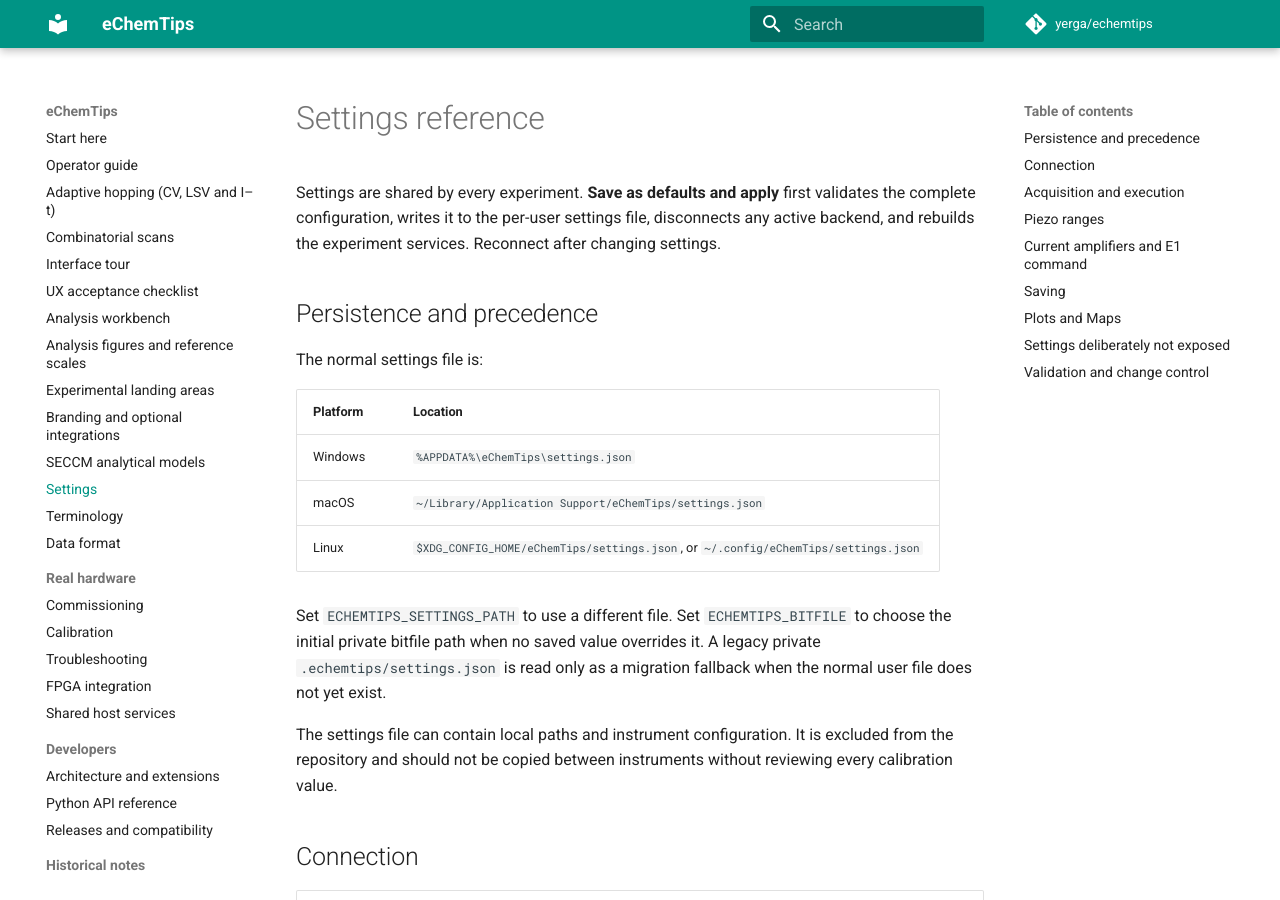
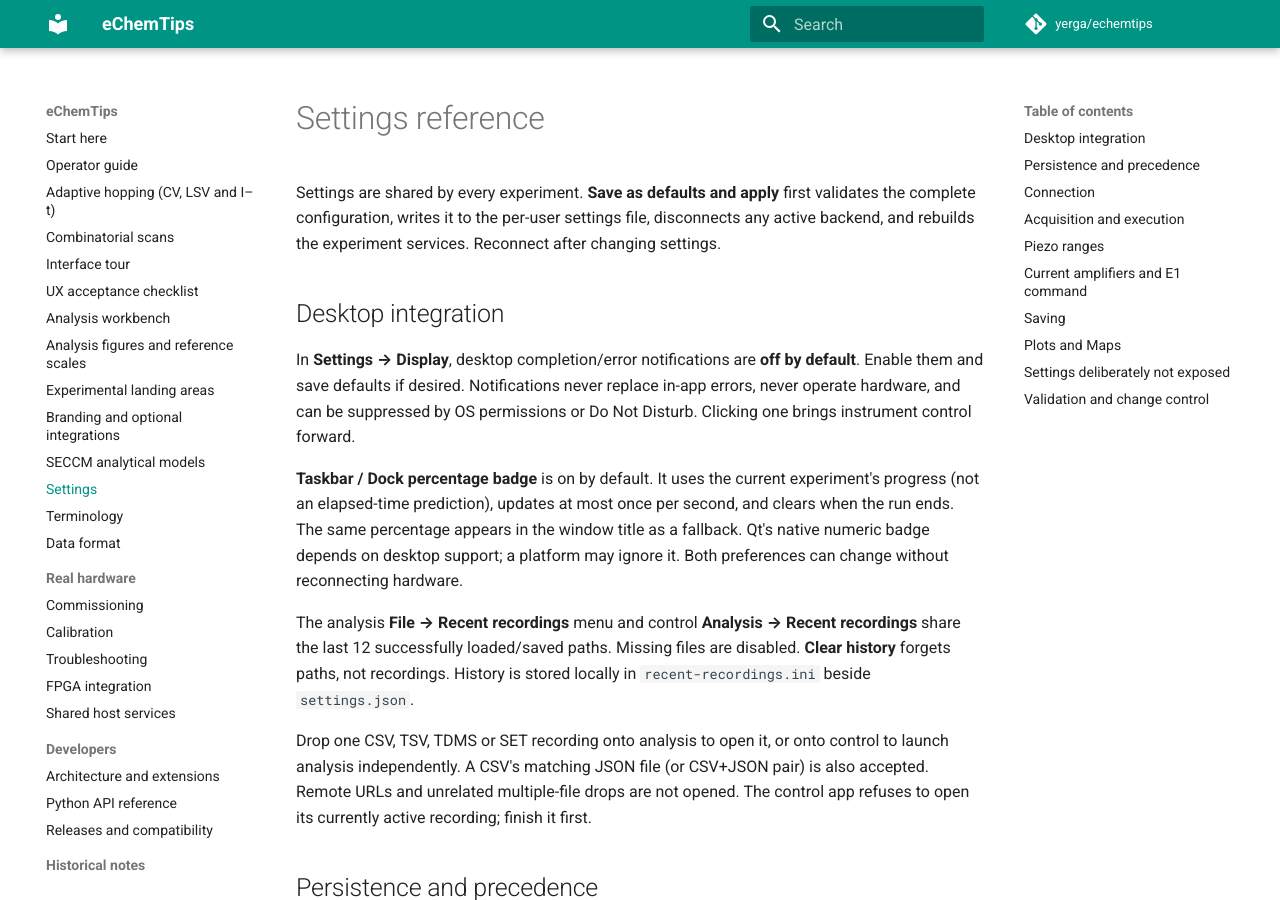
Before and after one commit to yerga/echemtips, an MkDocs documentation site: the page built from docs/SETTINGS_REFERENCE.md, in a window 1280 px wide and 900 px high. Built offline with MkDocs 1.6.1 and Material for MkDocs 9.7.7, drawn with Linux system fonts in a browser that asks for light colours; comment, search, counter and statistics services are not loaded.

Commit message:
Document desktop preferences and recent recording workflows

```diff
--- a/docs/SETTINGS_REFERENCE.md
+++ b/docs/SETTINGS_REFERENCE.md
@@ -4,6 +4,29 @@
 validates the complete configuration, writes it to the per-user settings file,
 disconnects any active backend, and rebuilds the experiment services. Reconnect
 after changing settings.
+
+## Desktop integration
+
+In **Settings → Display**, desktop completion/error notifications are **off by
+default**. Enable them and save defaults if desired. Notifications never replace
+in-app errors, never operate hardware, and can be suppressed by OS permissions or
+Do Not Disturb. Clicking one brings instrument control forward.
+
+**Taskbar / Dock percentage badge** is on by default. It uses the current
+experiment's progress (not an elapsed-time prediction), updates at most once per
+second, and clears when the run ends. The same percentage appears in the window
+title as a fallback. Qt's native numeric badge depends on desktop support; a
+platform may ignore it. Both preferences can change without reconnecting hardware.
+
+The analysis **File → Recent recordings** menu and control **Analysis → Recent
+recordings** share the last 12 successfully loaded/saved paths. Missing files are
+disabled. **Clear history** forgets paths, not recordings. History is stored
+locally in `recent-recordings.ini` beside `settings.json`.
+
+Drop one CSV, TSV, TDMS or SET recording onto analysis to open it, or onto control
+to launch analysis independently. A CSV's matching JSON file (or CSV+JSON pair)
+is also accepted. Remote URLs and unrelated multiple-file drops are not opened.
+The control app refuses to open its currently active recording; finish it first.
 
 ## Persistence and precedence
 
```
Also changed, not shown: CHANGELOG.md (+4 -0 lines).
